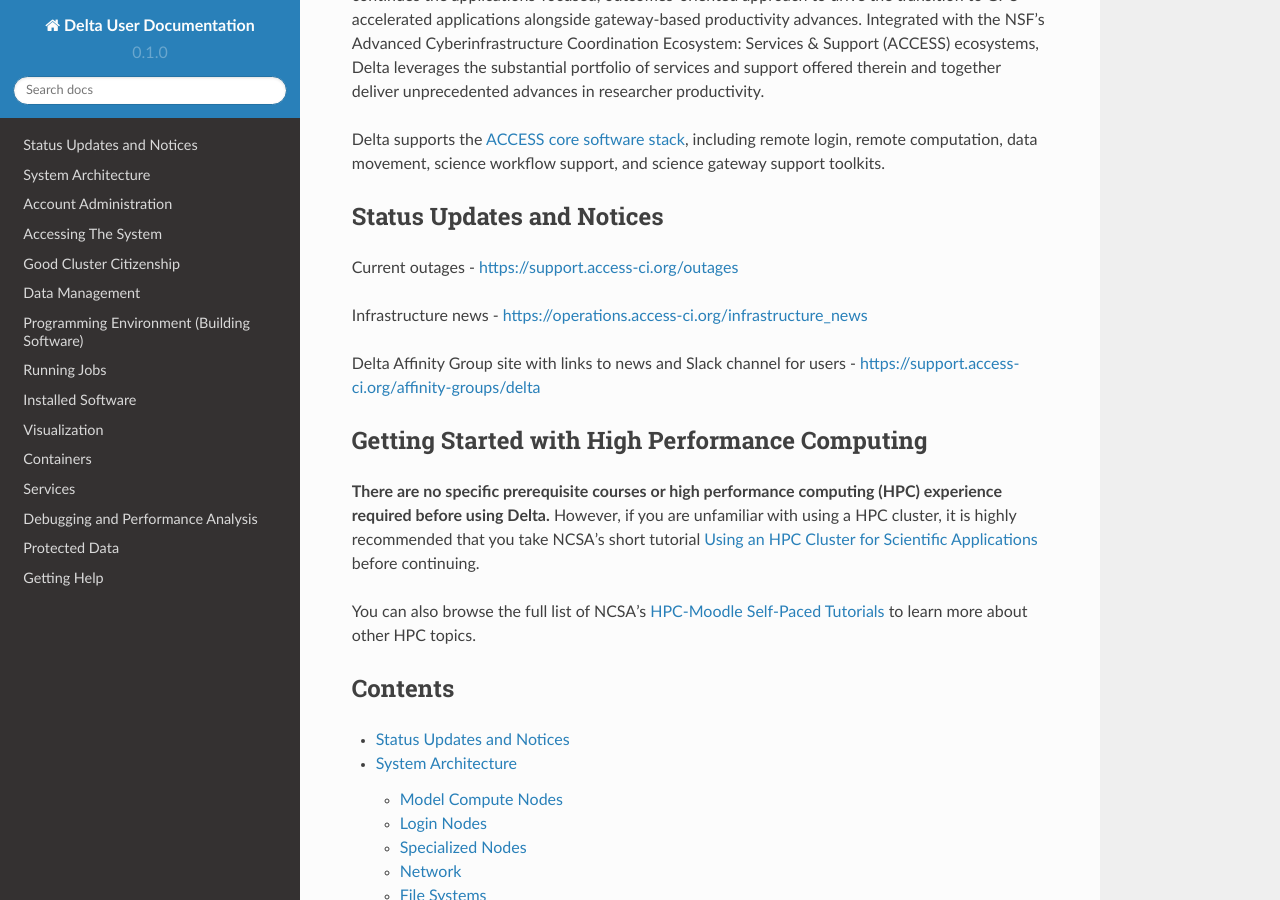
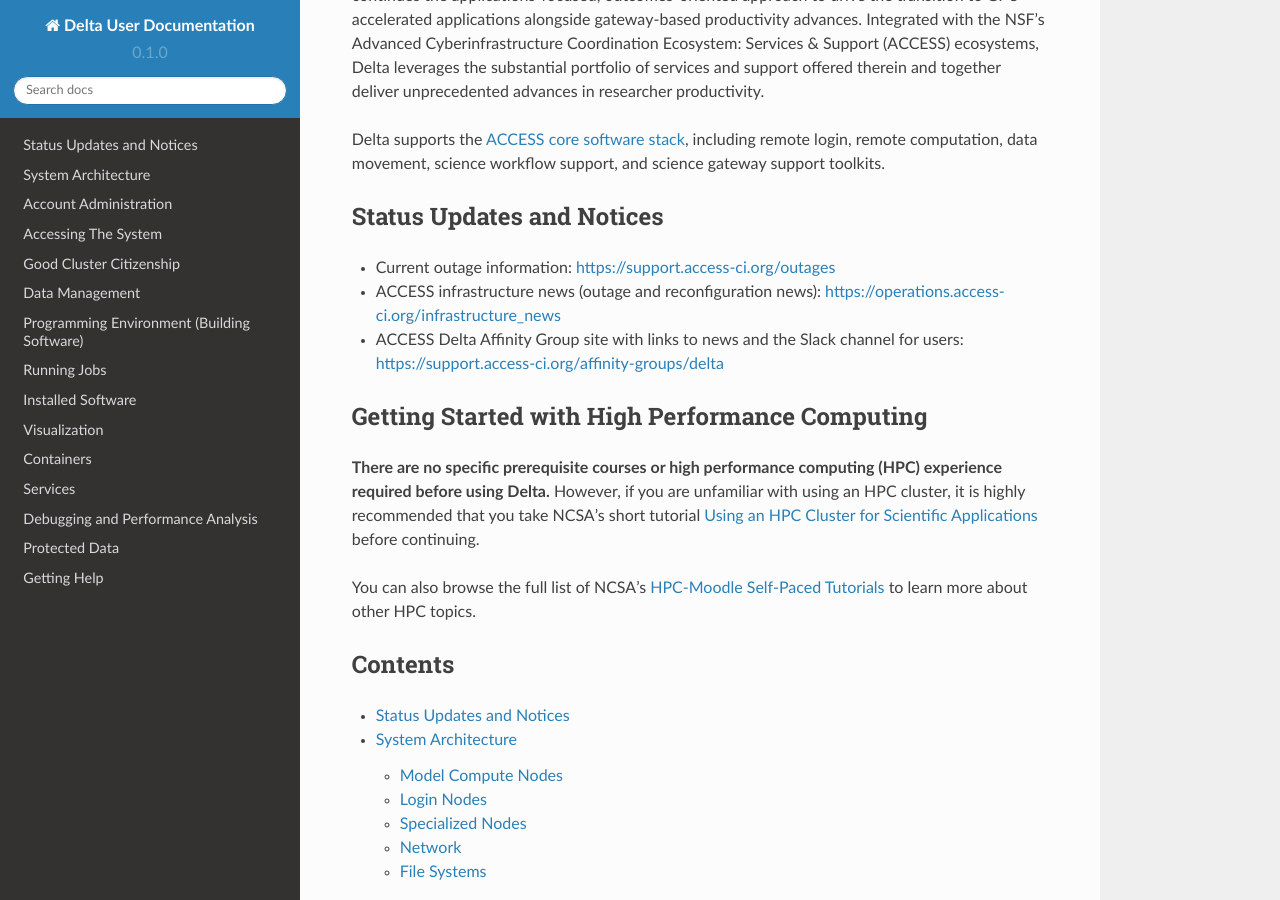
Before and after one commit to ncsa/Delta_doc, a Sphinx documentation site: the page built from docs/source/index.rst, in a window 1280 px wide and 900 px high, scrolled down 1042 px. Built offline with Sphinx 7.4.7 and the Read the Docs theme 2.0.0, drawn with Linux system fonts in a browser that asks for light colours; pages that are not in the unit, such as notebooks, are missing from menus.

Commit message:
Update index.rst editorial changes
editorial changes

```diff
--- a/docs/source/index.rst
+++ b/docs/source/index.rst
@@ -23,16 +23,14 @@ Delta supports the `ACCESS core software stack <https://access-ci.atlassian.net/
 Status Updates and Notices
 ============================
 
-Current outages - https://support.access-ci.org/outages
-
-Infrastructure news - https://operations.access-ci.org/infrastructure_news
-
-Delta Affinity Group site with links to news and Slack channel for users - https://support.access-ci.org/affinity-groups/delta
+- Current outage information: https://support.access-ci.org/outages
+- ACCESS infrastructure news (outage and reconfiguration news): https://operations.access-ci.org/infrastructure_news
+- ACCESS Delta Affinity Group site with links to news and the Slack channel for users: https://support.access-ci.org/affinity-groups/delta
 
 Getting Started with High Performance Computing
 ================================================
 
-**There are no specific prerequisite courses or high performance computing (HPC) experience required before using Delta.** However, if you are unfamiliar with using a HPC cluster, it is highly recommended that you take NCSA’s short tutorial `Using an HPC Cluster for Scientific Applications <https://www.hpc-training.org/xsede/moodle/enrol/index.php?id=71>`_ before continuing.
+**There are no specific prerequisite courses or high performance computing (HPC) experience required before using Delta.** However, if you are unfamiliar with using an HPC cluster, it is highly recommended that you take NCSA’s short tutorial `Using an HPC Cluster for Scientific Applications <https://www.hpc-training.org/xsede/moodle/enrol/index.php?id=71>`_ before continuing.
 
 You can also browse the full list of NCSA's `HPC-Moodle Self-Paced Tutorials <https://www.hpc-training.org/xsede/moodle/course/index.php?categoryid=11>`_ to learn more about other HPC topics.
 
```
